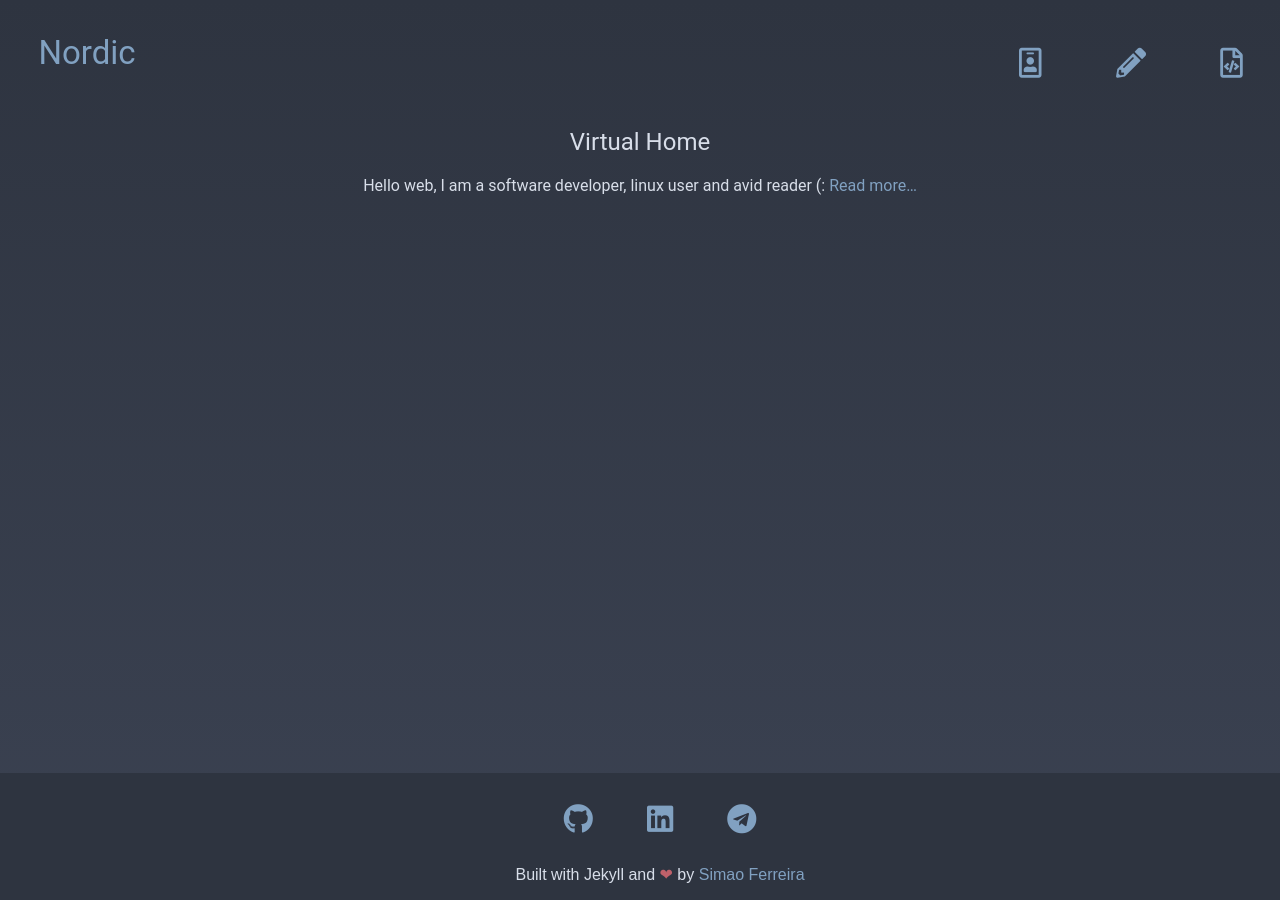
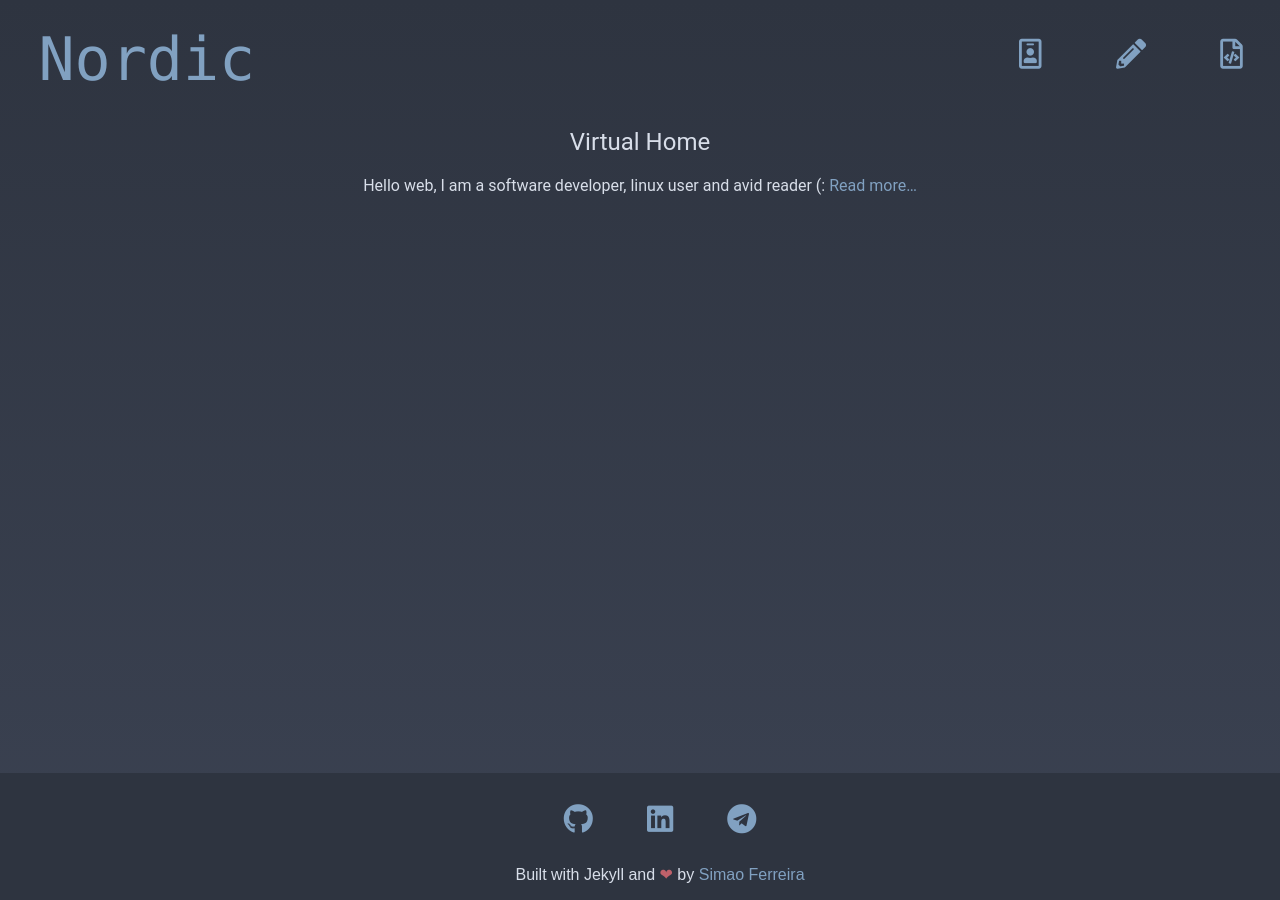
Before and after one commit to simao-ferreira/simao-ferreira.github.io, a Jekyll site: the page built from index.markdown, in a window 1280 px wide. Built offline with Jekyll 4.4.1, drawn with Linux system fonts in a browser that asks for light colours; nearby versions of some CDN libraries.

Commit message:
STATIC: Revise font and header alignment

```diff
--- a/_includes/header.html
+++ b/_includes/header.html
@@ -1,7 +1,7 @@
 <div class="header">
     <h2>
         <li class="nordic">
-            <a href="/" class="button"> Nordic</a>
+            <a href="/" class="button"> Nordic </a>
         </li>
         <ul class="icons">
             <li>
--- a/_sass/_header.scss
+++ b/_sass/_header.scss
@@ -2,10 +2,6 @@
     position:absolute;
     top:0;
     width:100%;
-    display: inline;
-
-    font-family: $header-font-family;
-    font-size: $header-font-size;
 
     ul.icons li {
         float: right;
@@ -24,8 +20,22 @@
     float: left;
     display: inline;
 
+    font-family: $header-font-family;
+    font-size: $header-font-size;
     font-weight: bold;
     float: left;
     margin-left: 3%;
     margin-right: 3%;
+
+    a {
+        &:visited {
+            text-decoration: none;
+            color: $color-blue;
+        }
+
+        &:hover {
+            text-decoration: none;
+            color: $color-blue;
+        }
+    }
 }
--- a/_sass/_variables.scss
+++ b/_sass/_variables.scss
@@ -1,9 +1,9 @@
 // Variables
+$font-family: "Iosevka Term", Roboto, Arial, sans-serif !default;
 $font-size: 16px !default;
-$header-font-size: 22px;
-$font-family: "Iosevka Term", Roboto, Arial, sans-serif !default;
+$header-font-family: "Cascadia Code", Consolas, Monaco, "Courier New", Courier, monospace;
+$header-font-size: 60px;
 $code-font-family: "Menlo", "Inconsolata", monospace;
-$header-font-family: "Helvetica", "Roboto", "Arial", sans-serif;
 // Color variables
 $color-bg: var(--colorbg);
 $color-text: var(--colorfg);
```
Also changed, not shown: README.md.
